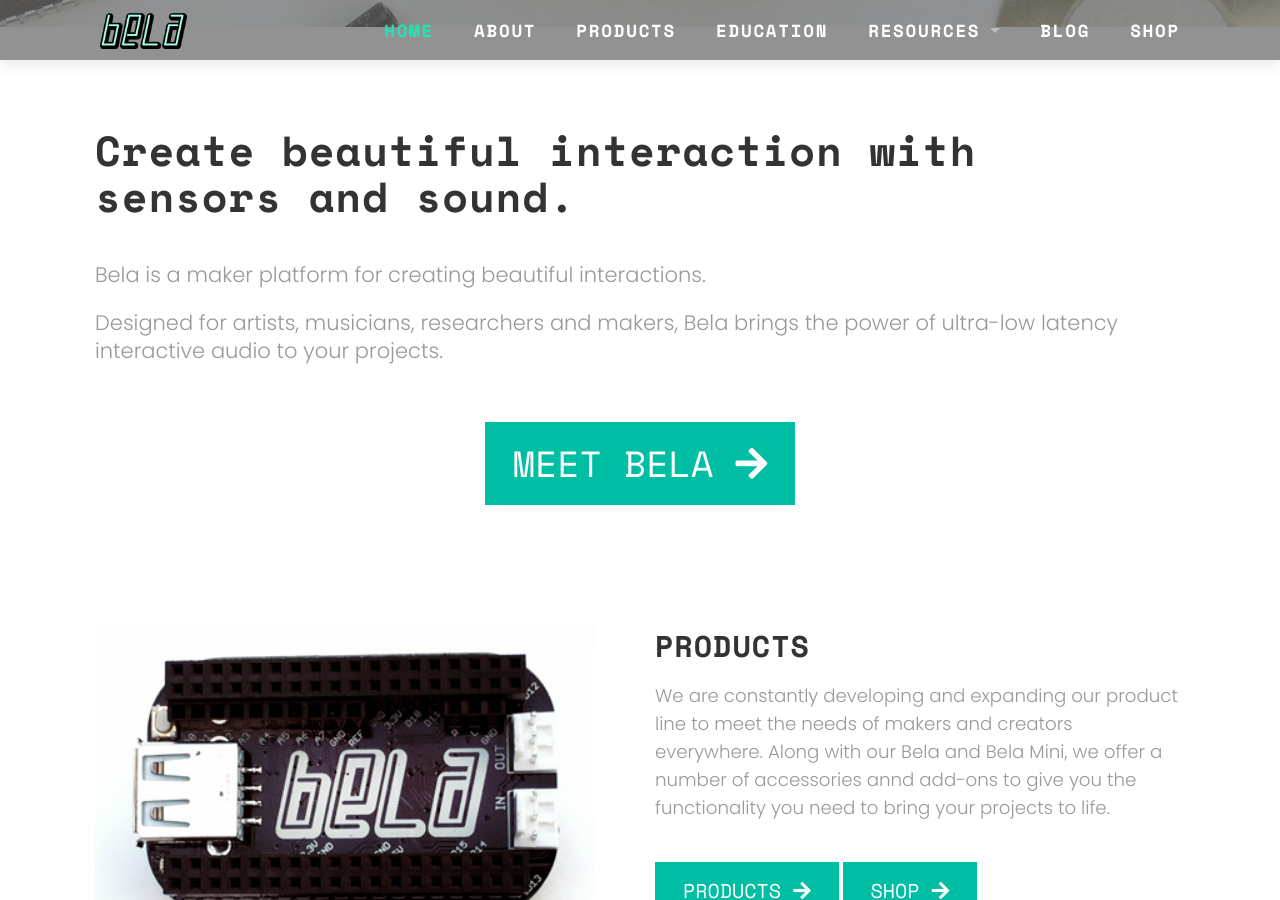
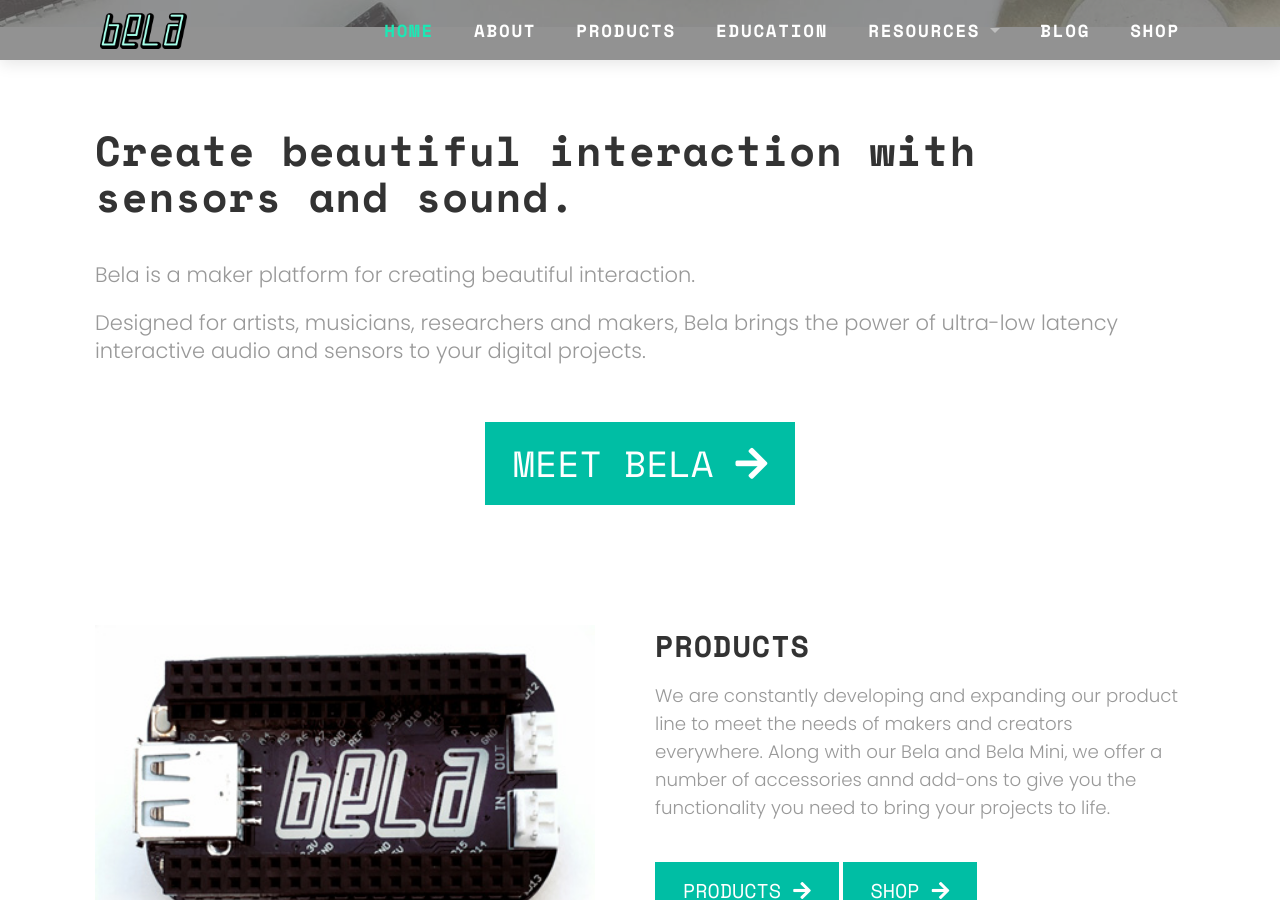
Before and after one commit to disastrid/bela_site_update, a Jekyll site: the page built from index.html, in a window 1280 px wide and 900 px high, scrolled down 509 px. Built offline with Jekyll 4.4.1, drawn with Linux system fonts in a browser that asks for light colours.

Commit message:
Added Trill section, text edits

```diff
--- a/index.html
+++ b/index.html
@@ -11,14 +11,15 @@
 
 
 
-<p class="intro-text">Bela is a maker platform for creating beautiful interactions.</p>
+<p class="intro-text">Bela is a maker platform for creating beautiful interaction.</p>
 
-<p class="intro-text">Designed for artists, musicians, researchers and makers, Bela brings the power of ultra-low latency interactive audio to your projects.</p>
+<p class="intro-text">Designed for artists, musicians, researchers and makers, Bela brings the power of ultra-low latency interactive audio and sensors to your digital projects.</p>
 
 <p style="text-align: center"><a class='button large intro-button' href="about">MEET BELA <i class='fas fa-arrow-right'></i></a></p>
 
 
 {% include about-products.html %}
+{% include trill-front.html %}
 {% include roundels.html %}
 
 
```
